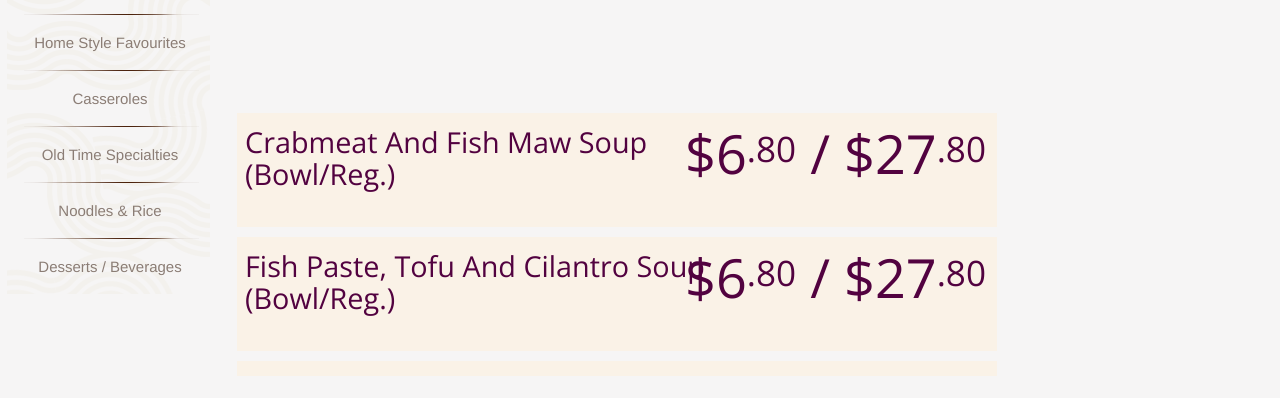
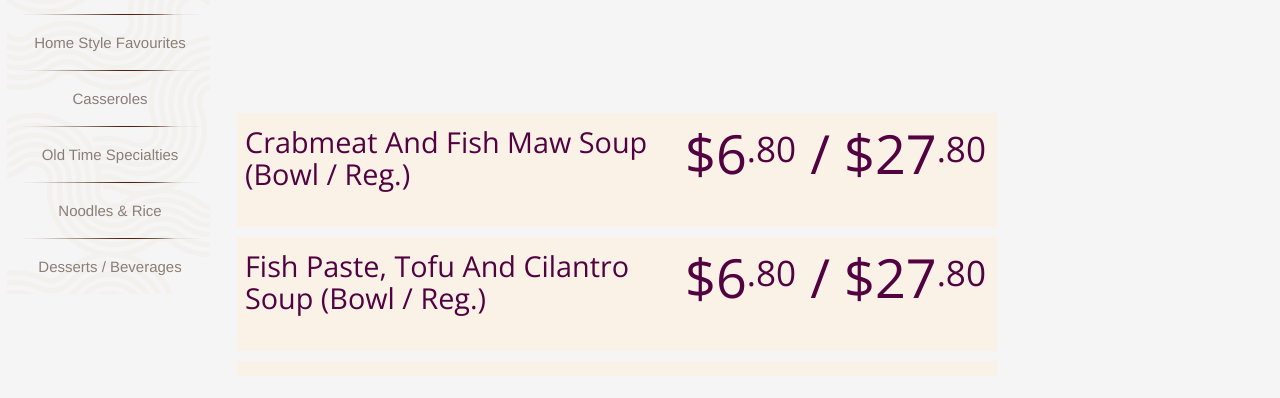
Before and after one commit to clee-ecd/YDEDM, a plain HTML site: page english/regularsoups_list.html in a window 1280 px wide. Shown: the part 402-800 px from the top of the page. Drawn offline with nearby package versions, Linux system fonts and the light colour scheme.

Commit message:
English polish

```diff
--- a/english/regularsoups_list.html
+++ b/english/regularsoups_list.html
@@ -62,7 +62,7 @@
         <li class="list_item noimg">
 
             <div class="heading">
-				<h1>Crabmeat and fish maw soup (Bowl/Reg.)</h1>
+				<h1>Crabmeat and fish maw soup <br/> (Bowl / Reg.)</h1>
                 <p class="desc"></p>
                 <div class="tags">
                 </div>
@@ -70,7 +70,7 @@
 			</div>
 
 			<div class="heading">
-				<h1>Fish paste, tofu and cilantro soup (Bowl/Reg.)</h1>
+				<h1>Fish paste, tofu and cilantro <br/> soup (Bowl / Reg.)</h1>
                 <p class="desc"></p>
                 <div class="tags">
                 </div>
@@ -78,7 +78,7 @@
 			</div>
 
 			<div class="heading">
-				<h1>Duck slices and yellow chive soup (Bowl/Reg.)</h1>
+				<h1>Duck slices and yellow chive soup <br/> (Bowl / Reg.)</h1>
                 <p class="desc"></p>
                 <div class="tags">
                 </div>
@@ -86,7 +86,7 @@
 			</div>
 
 			<div class="heading">
-				<h1>Wild mushroom and corn soup (Bowl/Reg.)</h1>
+				<h1>Wild mushroom and corn soup <br/> (Bowl / Reg.)</h1>
                 <p class="desc"></p>
                 <div class="tags">
                 </div>
@@ -94,7 +94,7 @@
 			</div>
 
 			<div class="heading">
-				<h1>Spicy hot and sour soup (Bowl/Reg.)</h1>
+				<h1>Spicy hot and sour soup <br/> (Bowl / Reg.)</h1>
                 <p class="desc"></p>
                 <div class="tags">
                 </div>
@@ -102,7 +102,7 @@
 			</div>
 
 			<div class="heading">
-				<h1>Salty and preserved egg, mustard green and pork soup (Bowl/Reg.)</h1>
+				<h1>Salty and preserved egg, mustard green and <br/> pork soup (Bowl / Reg.)</h1>
                 <p class="desc"></p>
                 <div class="tags">
                 </div>
```
Also changed, not shown: english/abalone_sharkfin_list.html (+1 -1 lines), english/hotpot.html (+1 -1 lines), english/soups.html (+1 -1 lines), 1 other file.
